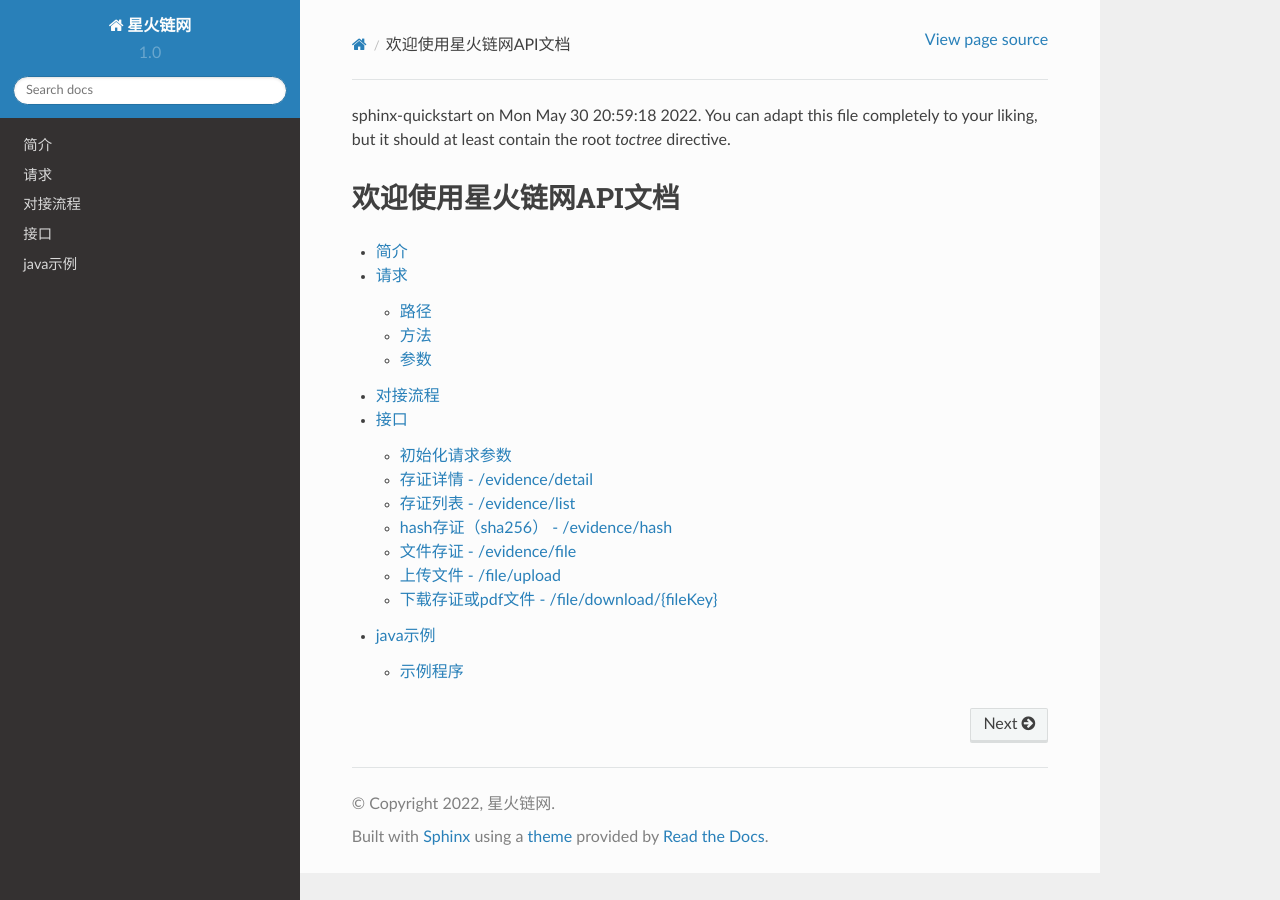
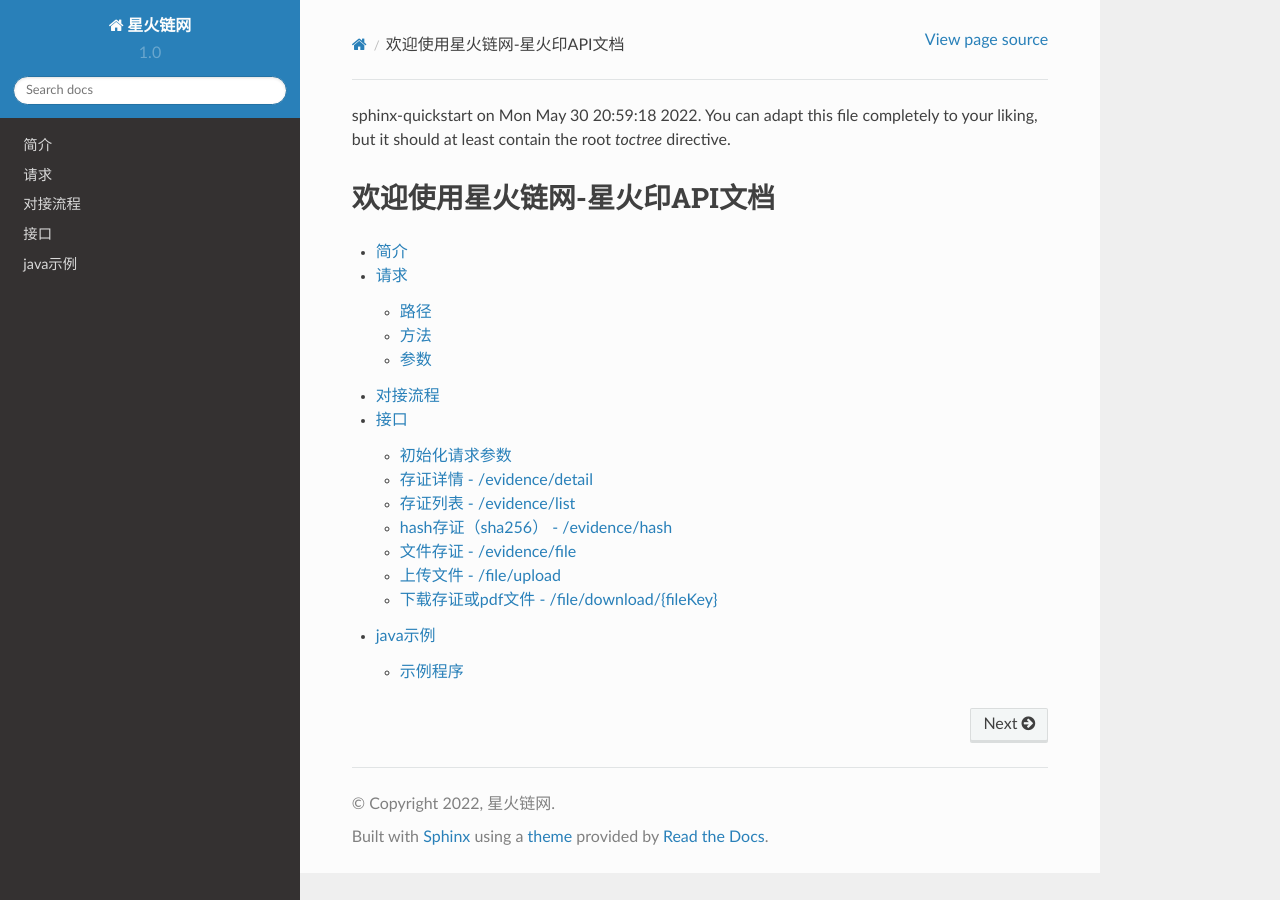
Before and after one commit to kurohayan/xhy-docs, a Sphinx documentation site: the page built from docs/index.rst, in a window 1280 px wide. Built offline with Sphinx 7.4.7 and the Read the Docs theme 2.0.0, drawn with Linux system fonts in a browser that asks for light colours.

Commit message:
修改部分文案

```diff
--- a/docs/flow.rst
+++ b/docs/flow.rst
@@ -1,13 +1,13 @@
 流程
 =================
 
-**第一步：登录星火链网（网页地址）。**
+**第一步：登录星火印（网页地址）。**
 
 .. image:: image/key_1.png
 
 绑定手机号后请联系客服或者商务申请开通API服务
 
-**第二步：进入星火链网（网页地址） 密钥管理，新建秘钥。**
+**第二步：进入星火印（网页地址） 密钥管理，新建秘钥。**
 
 .. image:: image/key_2.png
 
--- a/docs/index.rst
+++ b/docs/index.rst
@@ -4,7 +4,7 @@
 contain the root `toctree` directive.
 
 
-欢迎使用星火链网API文档
+欢迎使用星火链网-星火印API文档
 ===================================
 
 .. toctree::
--- a/docs/introduction.rst
+++ b/docs/introduction.rst
@@ -1,4 +1,4 @@
 简介
 =======
 
-欢迎使用星火链网接口文档。
+欢迎使用星火链网-星火印接口文档。
--- a/docs/request.rst
+++ b/docs/request.rst
@@ -1,6 +1,6 @@
 请求
 ==============
-访问星火链网API需要使用https协议，并进行数字签名。
+访问星火链网-星火印API需要使用https协议，并进行数字签名。
 
 
 路径
@@ -30,7 +30,7 @@
 字段名 				描述
 =================  ================================================================
 request_id         请求号，由接入客户创建唯一字符串，长度不超过32位
-access_key         访问识别码，当您在星火链网成功上传RSA公钥后会获得一个access_key
+access_key         访问识别码，当您在星火印成功上传RSA公钥后会获得一个access_key
 nonce              请求时间, 必须以 `Unix Time`_ 的格式发送, nonce与服务器时间不得超过正负300秒，否则请求将视为无效
 signature          使用你的RSA私钥进行签名后的字符串，具体签名的方法后面会进一步描述
 =================  ================================================================
```
